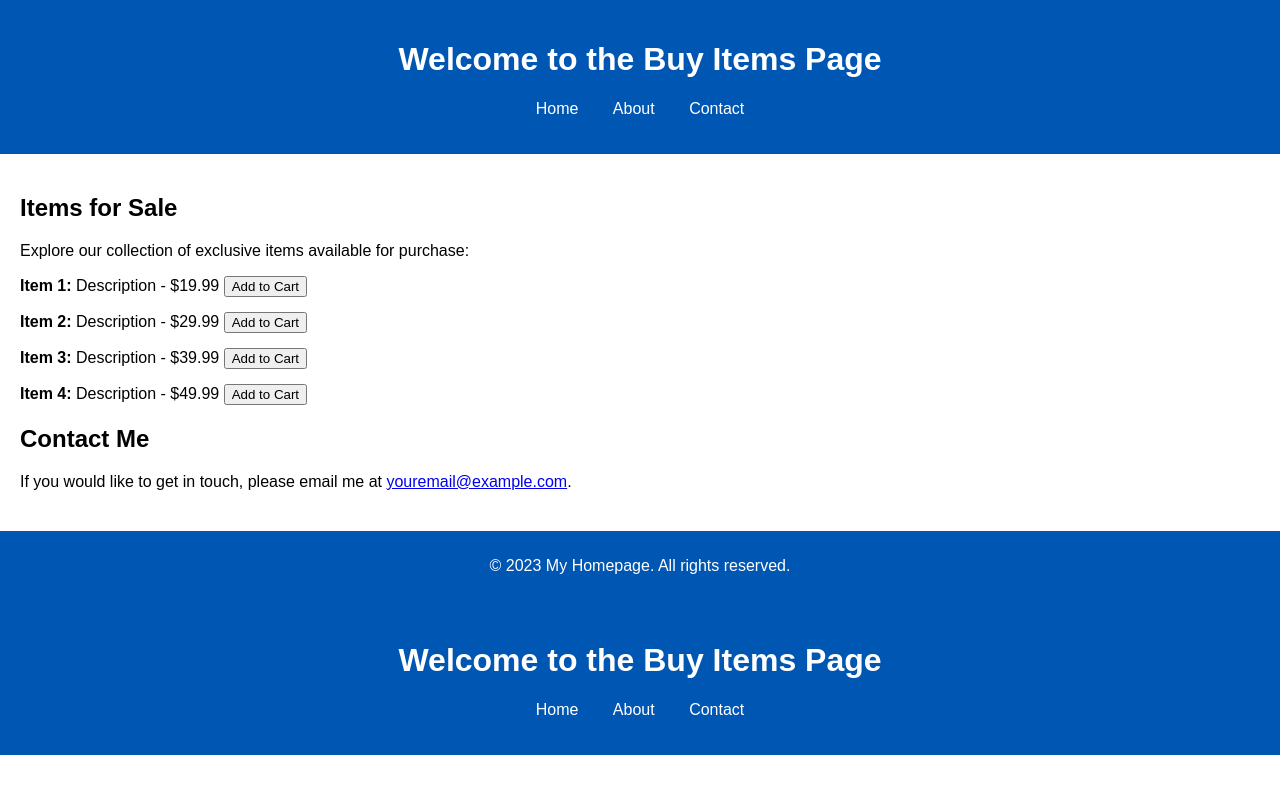
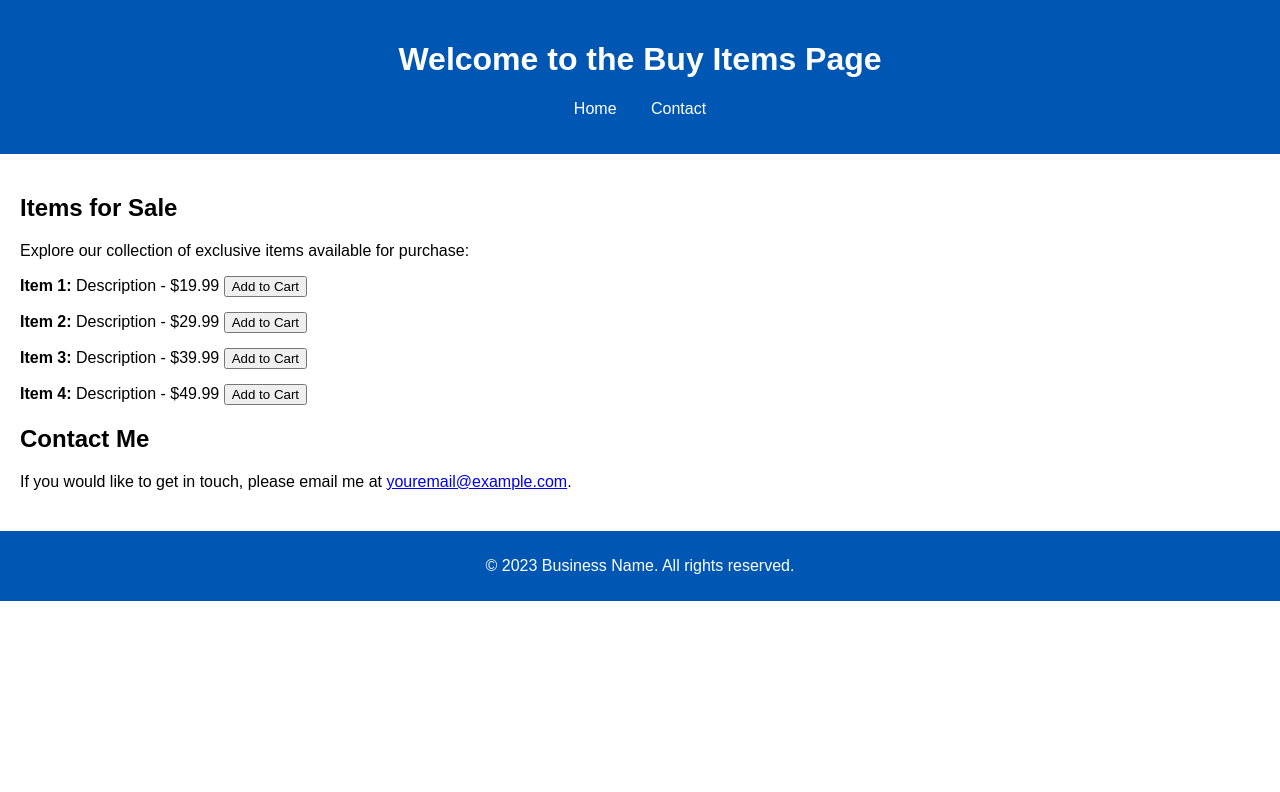
Before and after one commit to JackBuxton/JackBuxton.github.io, a plain HTML site: page Buy-items.html in a window 1280 px wide. Shown: the top 792 px of the page. Drawn offline with Linux system fonts and the light colour scheme.

Commit message:
Update Buy-items.html

```diff
--- a/Buy-items.html
+++ b/Buy-items.html
@@ -56,101 +56,6 @@
     <nav>
         <ul>
             <li><a href="index.html">Home</a></li> <!-- Link back to homepage -->
-            <li><a href="about.html">About</a></li>
-            <li><a href="#contact">Contact</a></li>
-        </ul>
-    </nav>
-</header>
-
-<main>
-    <section id="buy-items">
-        <h2>Items for Sale</h2>
-        <p>Explore our collection of exclusive items available for purchase:</p>
-        <div class="item">
-            <strong>Item 1:</strong> Description - $19.99 <button>Add to Cart</button>
-        </div>
-        <div class="item">
-            <strong>Item 2:</strong> Description - $29.99 <button>Add to Cart</button>
-        </div>
-        <div class="item">
-            <strong>Item 3:</strong> Description - $39.99 <button>Add to Cart</button>
-        </div>
-        <div class="item">
-            <strong>Item 4:</strong> Description - $49.99 <button>Add to Cart</button>
-        </div>
-    </section>
-
-    <section id="contact">
-        <h2>Contact Me</h2>
-        <p>If you would like to get in touch, please email me at <a href="mailto:youremail@example.com">youremail@example.com</a>.</p>
-    </section>
-</main>
-
-<footer>
-    <p>© 2023 My Homepage. All rights reserved.</p>
-</footer>
-
-</body>
-</html>
-<!DOCTYPE html>
-<html lang="en">
-<head>
-    <meta charset="UTF-8">
-    <meta name="viewport" content="width=device-width, initial-scale=1.0">
-    <title>Buy Items</title>
-    <link rel="stylesheet" href="styles.css"> <!-- Link to your CSS file -->
-    <style>
-        body {
-            font-family: Arial, sans-serif;
-            margin: 0;
-            padding: 0;
-        }
-        header {
-            background: #0056b3;
-            color: white;
-            padding: 20px;
-            text-align: center;
-        }
-        nav ul {
-            list-style: none;
-            padding: 0;
-        }
-        nav ul li {
-            display: inline;
-            margin: 0 15px;
-        }
-        nav ul li a {
-            color: white;
-            text-decoration: none;
-        }
-        main {
-            padding: 20px;
-        }
-        section {
-            margin: 20px 0;
-        }
-        footer {
-            background: #0056b3;
-            color: white;
-            text-align: center;
-            padding: 10px 0;
-            position: relative;
-            bottom: 0;
-            width: 100%;
-        }
-        .item {
-            margin-bottom: 15px;
-        }
-    </style>
-</head>
-<body>
-
-<header>
-    <h1>Welcome to the Buy Items Page</h1>
-    <nav>
-        <ul>
-            <li><a href="index.html">Home</a></li> <!-- Link back to homepage -->
-            <li><a href="about.html">About</a></li>
             <li><a href="#contact">Contact</a></li>
         </ul>
     </nav>
```
